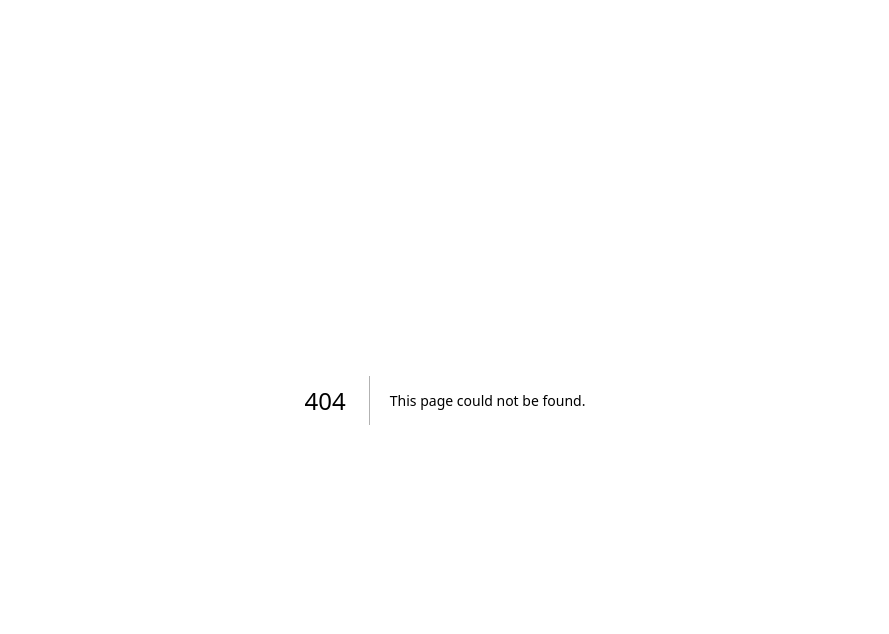
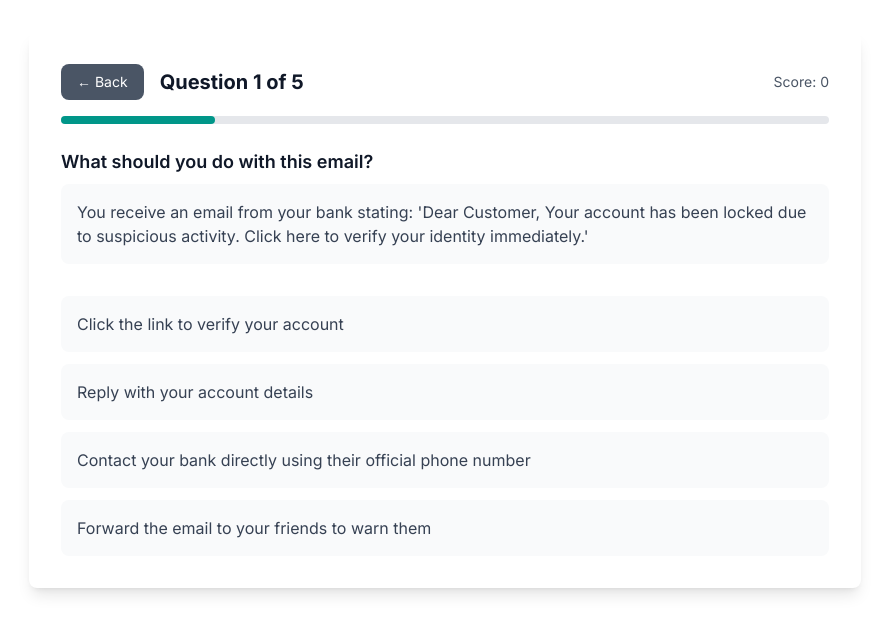
Before and after one commit to dinusha96/cybersentry-app, a Next.js app: page /dashboard/phishing-quiz in a window 1280 px wide. Before the commit this address had no page. Shown: the top 634 px of the page, without its empty margins (195-1084 px from the left). Built offline with nearby package versions, Linux system fonts and the light colour scheme.

Commit message:
add PhishingAwarenessQuiz

```diff
--- a/app/components/PhishingAwarenessQuiz.tsx
+++ b/app/components/PhishingAwarenessQuiz.tsx
@@ -1,4 +1,6 @@
-'use client';
+"use client";
+
+import Link from "next/link";
 
 export default function PhishingAwarenessQuiz() {
 	return (
@@ -17,14 +19,17 @@ export default function PhishingAwarenessQuiz() {
 					</p>
 				</div>
 				<div className="flex justify-center">
+					<Link href="/dashboard/phishing-quiz">
 						<button className="px-6 py-3 bg-teal-600 text-white rounded-lg hover:bg-teal-700 transition-colors">
 							Start Quiz
 						</button>
+					</Link>
 				</div>
 			</div>
 			<div className="mt-4 p-4 bg-teal-50 dark:bg-teal-900/20 rounded-lg">
 				<p className="text-sm text-teal-800 dark:text-teal-200">
-          Stay one step ahead of cybercriminals by recognizing their tactics.
+					Stay one step ahead of cybercriminals by recognizing their
+					tactics.
 				</p>
 			</div>
 		</div>
--- /dev/null
+++ b/app/dashboard/phishing-quiz/page.tsx
@@ -0,0 +1,265 @@
+"use client";
+
+import React, { useState } from "react";
+import Link from "next/link";
+
+interface Question {
+	id: number;
+	question: string;
+	scenario: string;
+	options: string[];
+	correctAnswer: number;
+	explanation: string;
+}
+
+const quizQuestions: Question[] = [
+	{
+		id: 1,
+		question: "What should you do with this email?",
+		scenario:
+			"You receive an email from your bank stating: 'Dear Customer, Your account has been locked due to suspicious activity. Click here to verify your identity immediately.'",
+		options: [
+			"Click the link to verify your account",
+			"Reply with your account details",
+			"Contact your bank directly using their official phone number",
+			"Forward the email to your friends to warn them",
+		],
+		correctAnswer: 2,
+		explanation:
+			"Always contact your bank directly through official channels. Legitimate banks never ask you to click on links to verify your account.",
+	},
+	{
+		id: 2,
+		question: "Which element makes this email suspicious?",
+		scenario:
+			"Subject: 'Urgent Invoice Payment Required!!!' From: accounting@company-invoices.net To: undisclosed-recipients",
+		options: [
+			"The subject line is in all caps",
+			"Multiple exclamation marks and sense of urgency",
+			"Generic domain name not matching a real company",
+			"All of the above",
+		],
+		correctAnswer: 3,
+		explanation:
+			"Multiple red flags: sense of urgency, excessive punctuation, generic/suspicious domain, and hidden recipients are all common phishing tactics.",
+	},
+	{
+		id: 3,
+		question: "What's the best action for this message?",
+		scenario:
+			"You receive a text: 'Your package delivery failed. Click here to reschedule: http://tiny.cc/delivery-reschedule'",
+		options: [
+			"Click the link since you're expecting a package",
+			"Check your delivery status on the courier's official website",
+			"Reply asking for more information",
+			"Click the link using incognito mode",
+		],
+		correctAnswer: 1,
+		explanation:
+			"Always verify shipping status through the official courier website by manually typing the URL or using their official app.",
+	},
+	{
+		id: 4,
+		question: "What's suspicious about this LinkedIn message?",
+		scenario:
+			"A LinkedIn connection sends: 'Hi! I saw your profile and have a great job opportunity! Download my company info: www.linkedin-jobs-verified.pdf.exe'",
+		options: [
+			"The message is too friendly",
+			"The file has a .exe extension",
+			"The website isn't the official LinkedIn domain",
+			"Both B and C",
+		],
+		correctAnswer: 3,
+		explanation:
+			"Executable files (.exe) are dangerous and should never be downloaded from messages. Also, the domain is trying to look legitimate by including 'linkedin' but isn't the real LinkedIn domain.",
+	},
+	{
+		id: 5,
+		question: "How can you verify this sender's identity?",
+		scenario:
+			"An email from 'HR Department <hr.department.myself@gmail.com>' asks you to update your payroll information.",
+		options: [
+			"Reply to ask for their employee ID",
+			"Check the email header and domain",
+			"Call them using the number in the email",
+			"Forward to your supervisor",
+		],
+		correctAnswer: 1,
+		explanation:
+			"Always verify the sender's email domain. A legitimate HR department would use the company's official email domain, not a generic gmail.com address.",
+	},
+];
+
+export default function PhishingQuizPage() {
+	const [currentQuestion, setCurrentQuestion] = useState(0);
+	const [score, setScore] = useState(0);
+	const [showScore, setShowScore] = useState(false);
+	const [showExplanation, setShowExplanation] = useState(false);
+	const [selectedAnswer, setSelectedAnswer] = useState<number | null>(null);
+
+	const handleAnswerClick = (answerIndex: number) => {
+		if (selectedAnswer !== null) return; // Prevent multiple answers
+		setSelectedAnswer(answerIndex);
+
+		if (answerIndex === quizQuestions[currentQuestion].correctAnswer) {
+			setScore(score + 1);
+		}
+		setShowExplanation(true);
+	};
+
+	const handleNextQuestion = () => {
+		const nextQuestion = currentQuestion + 1;
+		setSelectedAnswer(null);
+		setShowExplanation(false);
+
+		if (nextQuestion < quizQuestions.length) {
+			setCurrentQuestion(nextQuestion);
+		} else {
+			setShowScore(true);
+		}
+	};
+
+	const resetQuiz = () => {
+		setCurrentQuestion(0);
+		setScore(0);
+		setShowScore(false);
+		setShowExplanation(false);
+		setSelectedAnswer(null);
+	};
+
+	if (showScore) {
+		return (
+			<div className="p-8 max-w-4xl mx-auto">
+				<div className="bg-white dark:bg-gray-800 rounded-lg shadow-lg p-8 text-center">
+					<h2 className="text-3xl font-bold mb-6 text-gray-900 dark:text-white">
+						Quiz Complete! 🎉
+					</h2>
+					<p className="text-xl mb-4 text-gray-700 dark:text-gray-300">
+						You scored {score} out of {quizQuestions.length}
+					</p>
+					<p className="mb-6 text-gray-600 dark:text-gray-400">
+						{score === quizQuestions.length
+							? "Perfect score! You're a phishing detection expert! 🏆"
+							: score >= quizQuestions.length * 0.7
+							? "Great job! You're well-prepared to identify phishing attempts! 🌟"
+							: "Keep learning! Practice makes perfect in identifying phishing attempts. 📚"}
+					</p>
+					<div className="flex gap-4 justify-center">
+						<Link
+							href="/dashboard"
+							className="px-6 py-3 bg-gray-600 text-white rounded-lg hover:bg-gray-700 transition-colors"
+						>
+							Back to Dashboard
+						</Link>
+						<button
+							onClick={resetQuiz}
+							className="px-6 py-3 bg-teal-600 text-white rounded-lg hover:bg-teal-700 transition-colors"
+						>
+							Try Again
+						</button>
+					</div>
+				</div>
+			</div>
+		);
+	}
+
+	const currentQuiz = quizQuestions[currentQuestion];
+
+	return (
+		<div className="p-8 max-w-4xl mx-auto">
+			<div className="bg-white dark:bg-gray-800 rounded-lg shadow-lg p-8">
+				<div className="mb-6">
+					<div className="flex justify-between items-center mb-4">
+						<div className="flex items-center gap-4">
+							<Link
+								href="/dashboard"
+								className="px-4 py-2 bg-gray-600 text-white rounded-lg hover:bg-gray-700 transition-colors text-sm"
+							>
+								← Back
+							</Link>
+							<h2 className="text-xl font-bold text-gray-900 dark:text-white">
+								Question {currentQuestion + 1} of{" "}
+								{quizQuestions.length}
+							</h2>
+						</div>
+						<span className="text-sm text-gray-600 dark:text-gray-400">
+							Score: {score}
+						</span>
+					</div>
+					<div className="h-2 bg-gray-200 dark:bg-gray-700 rounded-full">
+						<div
+							className="h-full bg-teal-600 rounded-full transition-all duration-300"
+							style={{
+								width: `${
+									((currentQuestion + 1) /
+										quizQuestions.length) *
+									100
+								}%`,
+							}}
+						/>
+					</div>
+				</div>
+
+				<div className="mb-8">
+					<h3 className="text-lg font-semibold mb-2 text-gray-900 dark:text-white">
+						{currentQuiz.question}
+					</h3>
+					<div className="p-4 bg-gray-50 dark:bg-gray-700 rounded-lg mb-4">
+						<p className="text-gray-700 dark:text-gray-300">
+							{currentQuiz.scenario}
+						</p>
+					</div>
+				</div>
+
+				<div className="space-y-3">
+					{currentQuiz.options.map((option, index) => (
+						<button
+							key={index}
+							onClick={() => handleAnswerClick(index)}
+							disabled={showExplanation}
+							className={`w-full p-4 text-left rounded-lg transition-colors ${
+								showExplanation
+									? index === currentQuiz.correctAnswer
+										? "bg-green-100 dark:bg-green-900/20 border-2 border-green-500"
+										: selectedAnswer === index
+										? "bg-red-100 dark:bg-red-900/20 border-2 border-red-500"
+										: "bg-gray-50 dark:bg-gray-700"
+									: selectedAnswer === index
+									? "bg-teal-100 dark:bg-teal-900/20 border-2 border-teal-500"
+									: "bg-gray-50 dark:bg-gray-700 hover:bg-gray-100 dark:hover:bg-gray-600"
+							}`}
+						>
+							<span className="text-gray-700 dark:text-gray-300">
+								{option}
+							</span>
+						</button>
+					))}
+				</div>
+
+				{showExplanation && (
+					<div className="mt-6">
+						<div
+							className={`p-4 rounded-lg ${
+								selectedAnswer === currentQuiz.correctAnswer
+									? "bg-green-100 dark:bg-green-900/20"
+									: "bg-red-100 dark:bg-red-900/20"
+							}`}
+						>
+							<p className="text-gray-700 dark:text-gray-300">
+								{currentQuiz.explanation}
+							</p>
+						</div>
+						<button
+							onClick={handleNextQuestion}
+							className="mt-4 px-6 py-3 bg-teal-600 text-white rounded-lg hover:bg-teal-700 transition-colors w-full"
+						>
+							{currentQuestion === quizQuestions.length - 1
+								? "Finish Quiz"
+								: "Next Question"}
+						</button>
+					</div>
+				)}
+			</div>
+		</div>
+	);
+}
```
Also changed, not shown: app/dashboard/page.tsx (+29 -23 lines). Lines whose indentation alone changed are shown as unchanged.
